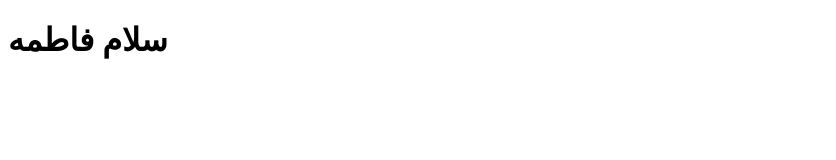
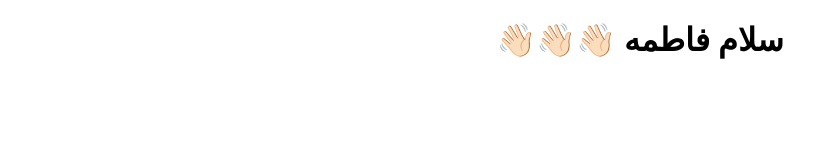
Before and after one commit to fazelehalipoor/weather-application, a plain HTML site: page index.html in a window 1280 px wide. Shown: the whole page, without its empty margins (0-836 px from the left). Drawn offline with Linux system fonts and the light colour scheme.

Commit message:
edit html

```diff
--- a/index.html
+++ b/index.html
@@ -1,11 +1,20 @@
 <!DOCTYPE html>
 <html lang="en">
+
 <head>
-    <meta charset="UTF-8">
-    <meta name="viewport" content="width=device-width, initial-scale=1.0">
-    <title> My Weather application </title>
+  <meta charset="UTF-8">
+  <meta name="viewport" content="width=device-width, initial-scale=1.0">
+  <title> My Weather application </title>
+  <style>
+    h1 {
+      text-align: center;
+      color: black;
+    }
+  </style>
 </head>
+
 <body>
-    <h1>سلام فاطمه </h1>
+  <h1>👋🏻👋🏻👋🏻 سلام فاطمه </h1>
 </body>
+
 </html>
```
